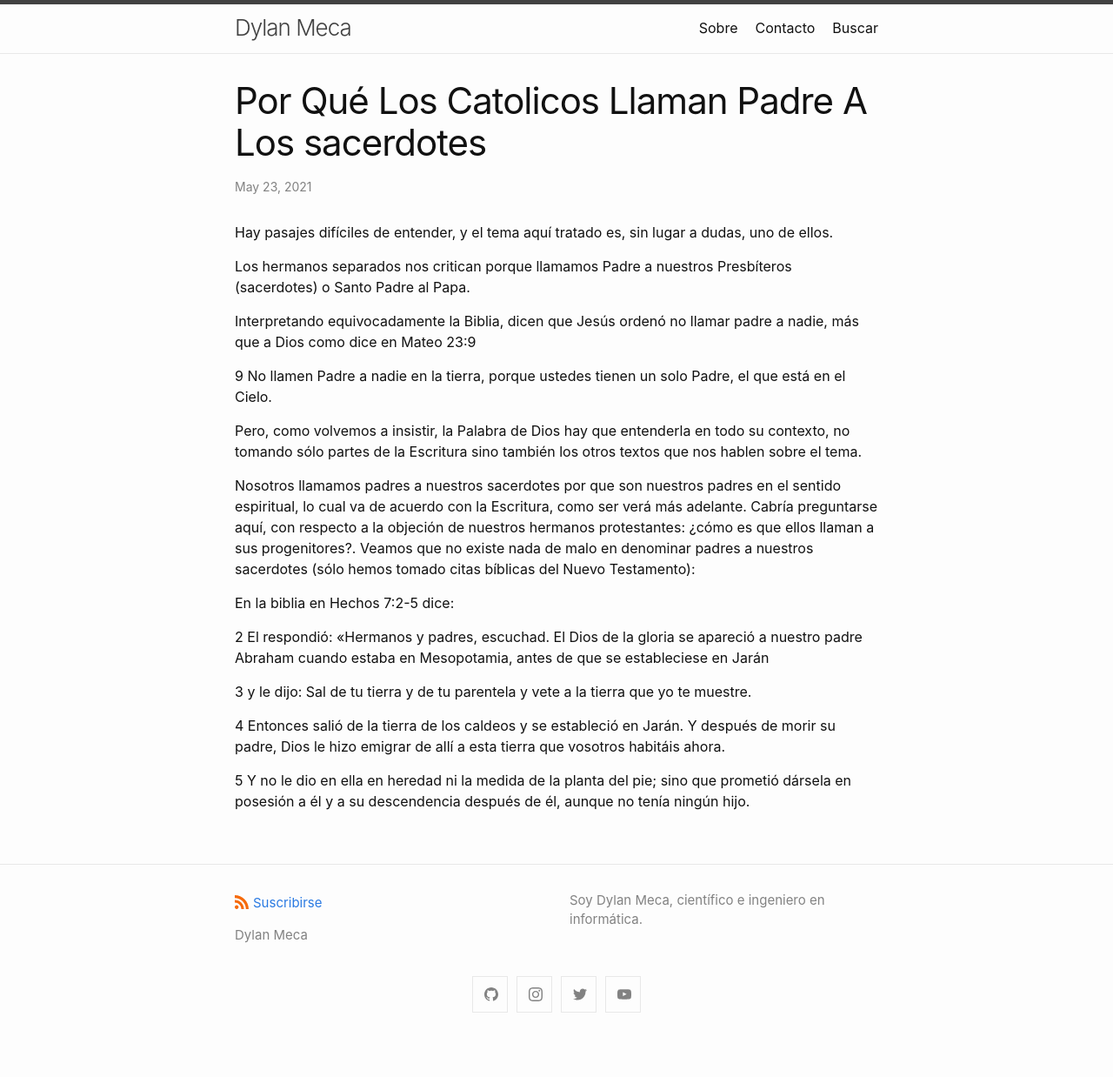
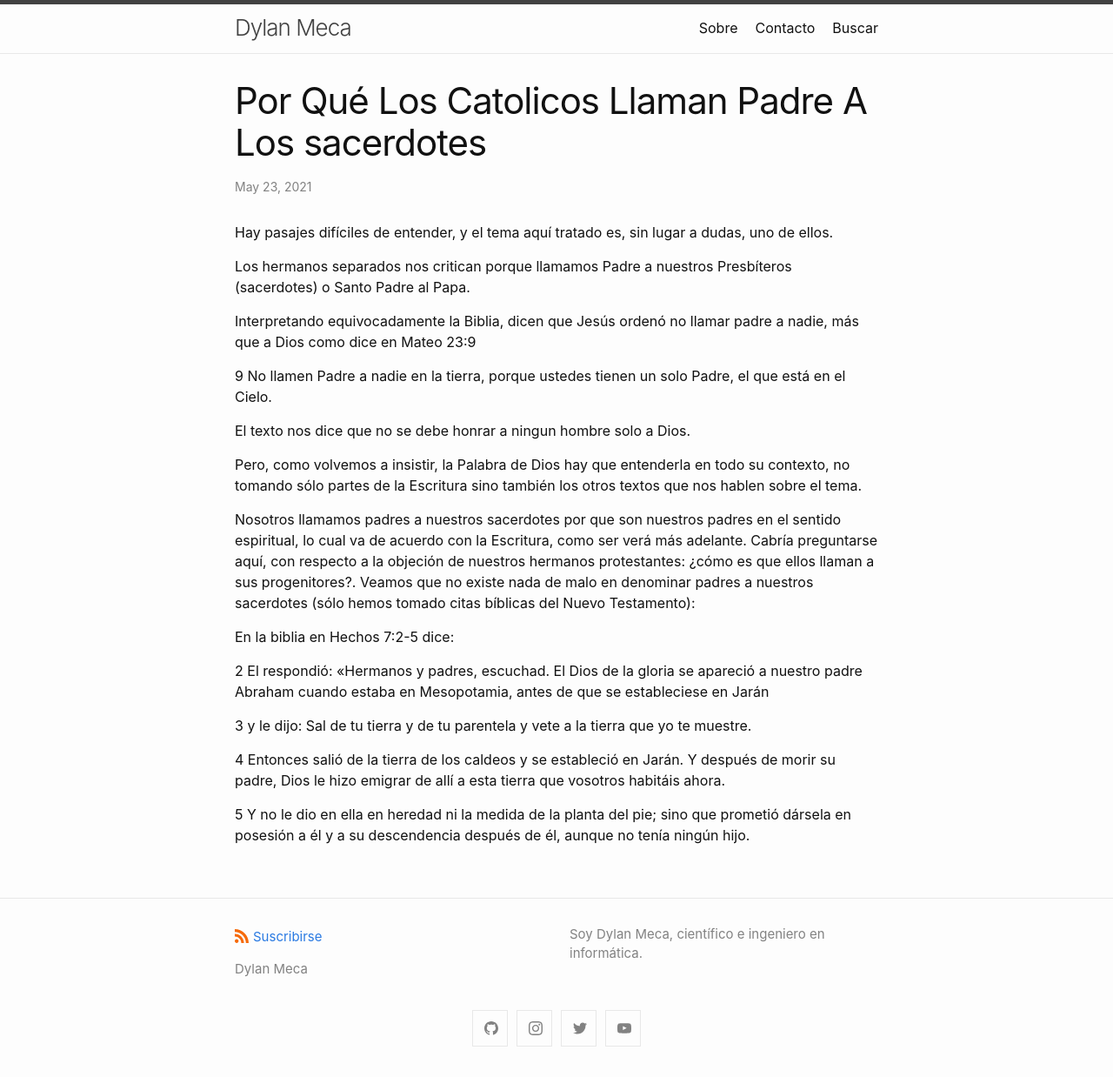
Before and after one commit to dylanmeca/dylanmeca.github.io, a Jekyll site: the page built from _posts/2021-05-23-Por-qué-los-catolicos-llaman-padre-a-los sacerdotes.md, in a window 1280 px wide. Shown: the whole page at 87% size. Built offline with Jekyll 4.4.1, drawn with Linux system fonts in a browser that asks for light colours; a script that is not in the unit is left out; comment, search, counter and statistics services are not loaded; before the commit the page ends 1199 px from its top, so only the background shows below that.

Commit message:
Update 2021-05-23-Por-qué-los-catolicos-llaman-padre-a-los sacerdotes.md

```diff
--- a/_posts/2021-05-23-Por-qué-los-catolicos-llaman-padre-a-los sacerdotes.md
+++ b/_posts/2021-05-23-Por-qué-los-catolicos-llaman-padre-a-los sacerdotes.md
@@ -18,6 +18,8 @@ Interpretando equivocadamente la Biblia, dicen que Jesús ordenó no llamar padr
 
 9 No llamen Padre a nadie en la tierra, porque ustedes tienen un solo Padre, el que está en el Cielo.
 
+El texto nos dice que no se debe honrar a ningun hombre solo a Dios.
+
 Pero, como volvemos a insistir, la Palabra de Dios hay que entenderla en todo su contexto, no tomando sólo partes de la Escritura sino también los otros textos que nos hablen sobre el tema.
 
 Nosotros llamamos padres a nuestros sacerdotes por que son nuestros padres en el sentido espiritual, lo cual va de acuerdo con la Escritura, como ser verá más adelante. Cabría preguntarse aquí, con respecto a la objeción de nuestros hermanos protestantes: ¿cómo es que ellos llaman a sus progenitores?. Veamos que no existe nada de malo en denominar padres a nuestros sacerdotes (sólo hemos tomado citas bíblicas del Nuevo Testamento):
```
